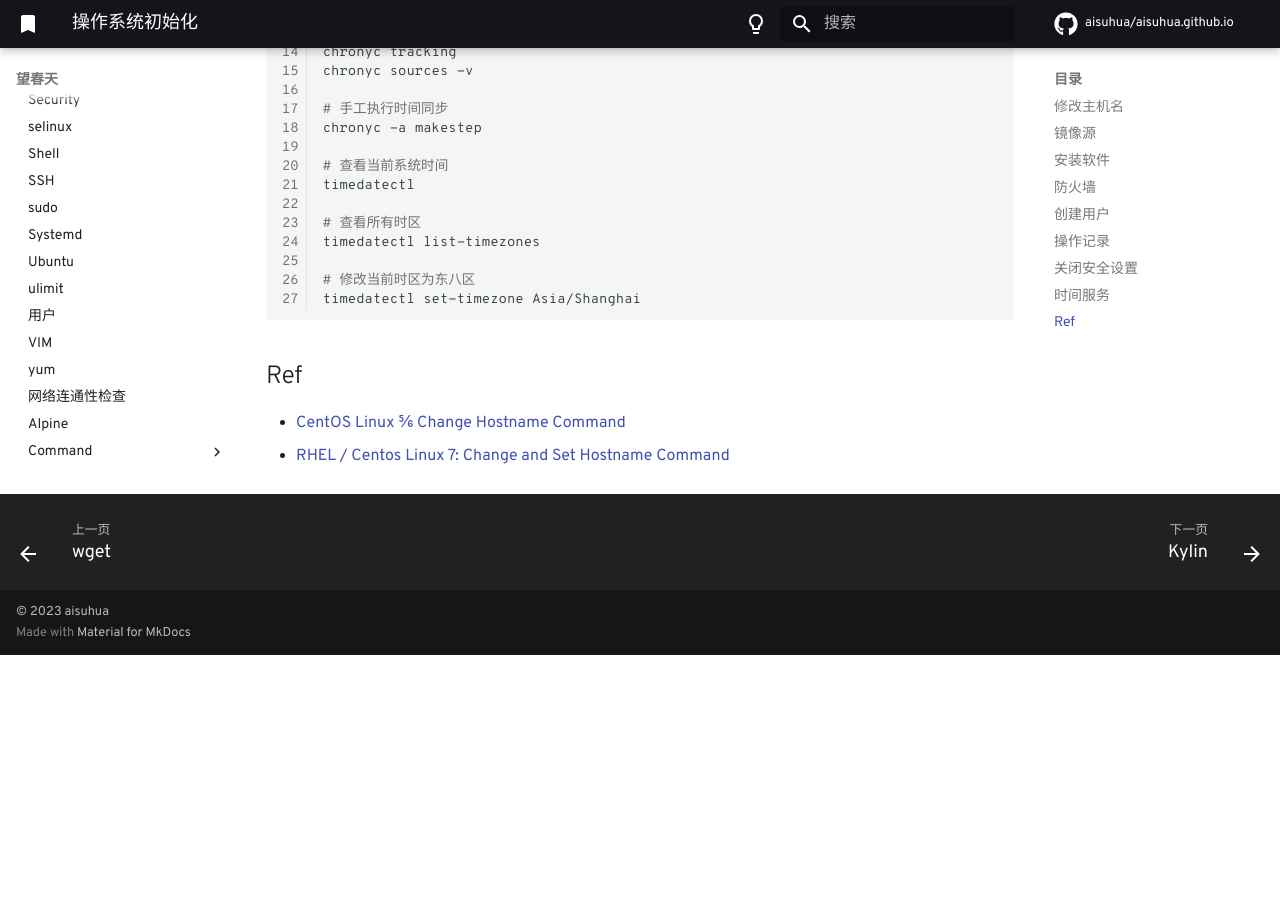
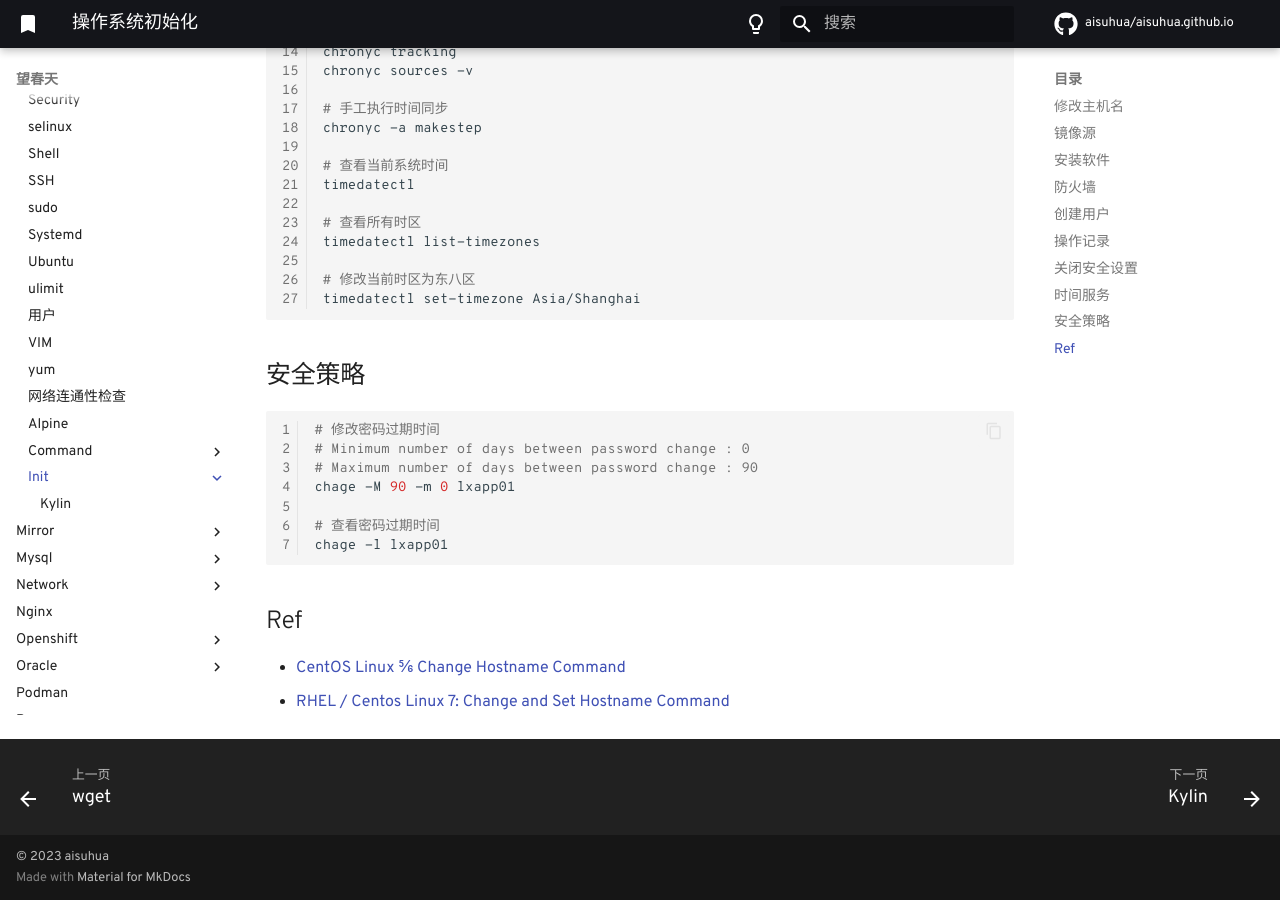
Before and after one commit to aisuhua/aisuhua.github.io, an MkDocs documentation site: the page built from docs/linux/init/README.md, in a window 1280 px wide and 900 px high, scrolled down 3323 px. Built offline with MkDocs 1.6.1 and Material for MkDocs 9.7.7, drawn with Linux system fonts in a browser that asks for light colours; comment, search, counter and statistics services are not loaded; before the commit the page ends 3978 px from its top, so only the background shows below that.

Commit message:
chrony.md README.md

````diff
--- a/docs/linux/init/README.md
+++ b/docs/linux/init/README.md
@@ -177,6 +177,20 @@
 timedatectl set-timezone Asia/Shanghai
 ```
 
+## 安全策略
+
+```sh
+# 修改密码过期时间
+# Minimum number of days between password change : 0
+# Maximum number of days between password change : 90
+chage -M 90 -m 0 lxapp01
+
+# 查看密码过期时间
+chage -l lxapp01
+
+
+```
+
 
 ## Ref
 
````
